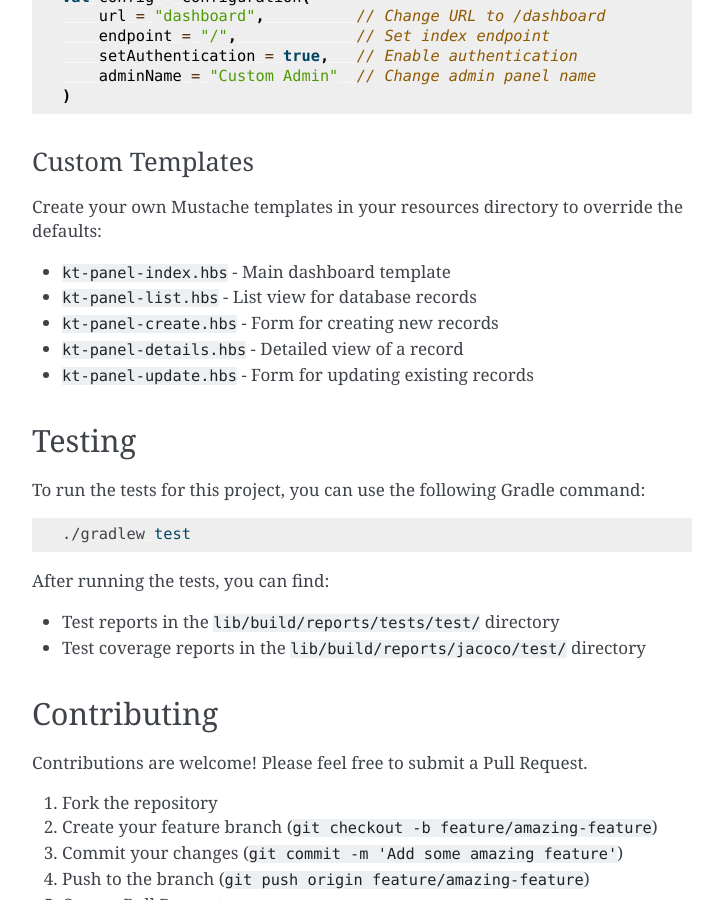
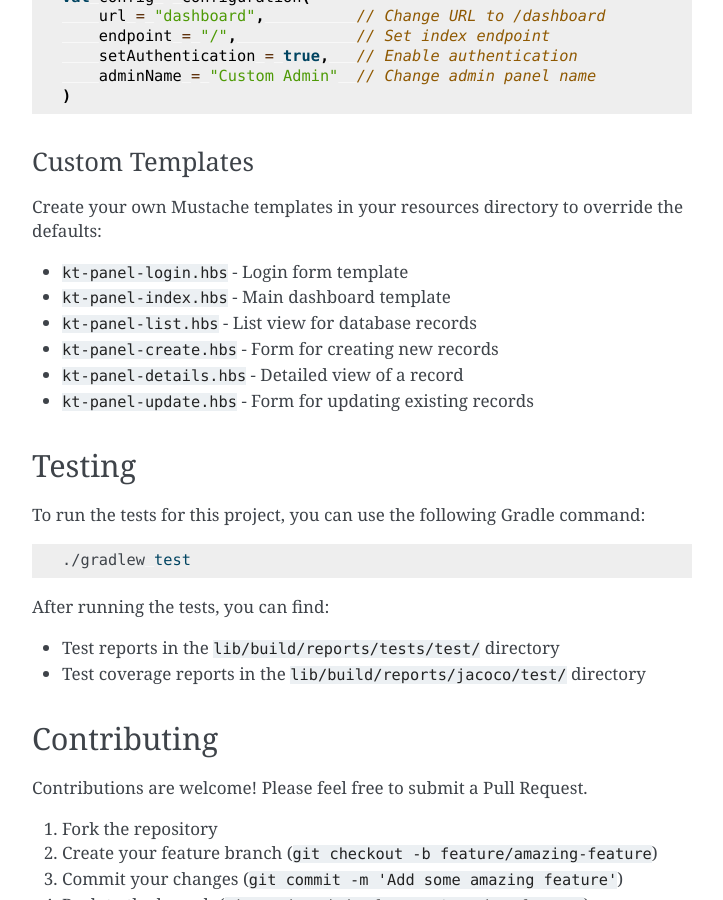
Before and after one commit to believemanasseh/ktor-panel, a Sphinx documentation site: the page built from docs/index.rst, in a window 1280 px wide and 900 px high, scrolled down 2186 px. Shown: the whole window, without its empty margins (388-1111 px from the left). Built offline with Sphinx 7.4.7, drawn with Linux system fonts in a browser that asks for light colours.

Commit message:
docs: modify docs

```diff
--- a/docs/conf.py
+++ b/docs/conf.py
@@ -6,22 +6,21 @@
 # -- Project information -----------------------------------------------------
 # https://www.sphinx-doc.org/en/master/usage/configuration.html#project-information
 
-project = 'Ktor Panel'
-copyright = '2025, Illucid Mind'
-author = 'Illucid Mind'
+project = "Ktor Panel"
+copyright = "2025, Illucid Mind"
+author = "Illucid Mind"
 
 # -- General configuration ---------------------------------------------------
 # https://www.sphinx-doc.org/en/master/usage/configuration.html#general-configuration
 
-extensions = ['myst_parser']
+extensions = ["myst_parser"]
 
-templates_path = ['_templates']
-exclude_patterns = ['_build', 'Thumbs.db', '.DS_Store']
-
+templates_path = ["_templates"]
+exclude_patterns = ["_build", "Thumbs.db", ".DS_Store"]
 
 
 # -- Options for HTML output -------------------------------------------------
 # https://www.sphinx-doc.org/en/master/usage/configuration.html#options-for-html-output
 
-html_theme = 'alabaster'
-html_static_path = ['_static']
+html_theme = "alabaster"
+html_static_path = ["_build/html/_static"]
--- a/docs/index.rst
+++ b/docs/index.rst
@@ -122,6 +122,7 @@ Custom Templates
 Create your own Mustache templates in your resources directory to
 override the defaults:
 
+-  ``kt-panel-login.hbs`` - Login form template
 -  ``kt-panel-index.hbs`` - Main dashboard template
 -  ``kt-panel-list.hbs`` - List view for database records
 -  ``kt-panel-create.hbs`` - Form for creating new records
```
Also changed, not shown: README.md (+0 -1 lines).
